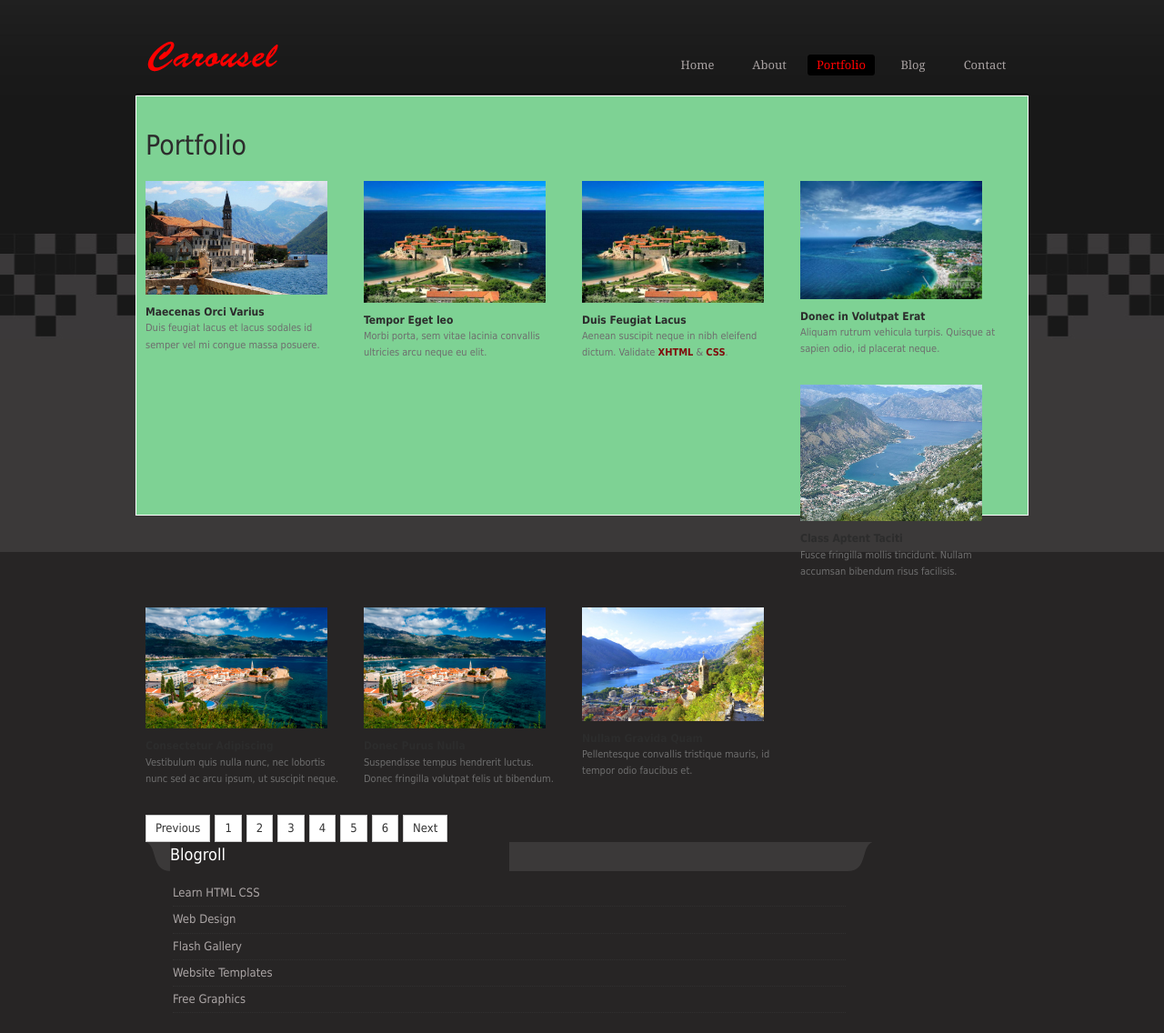
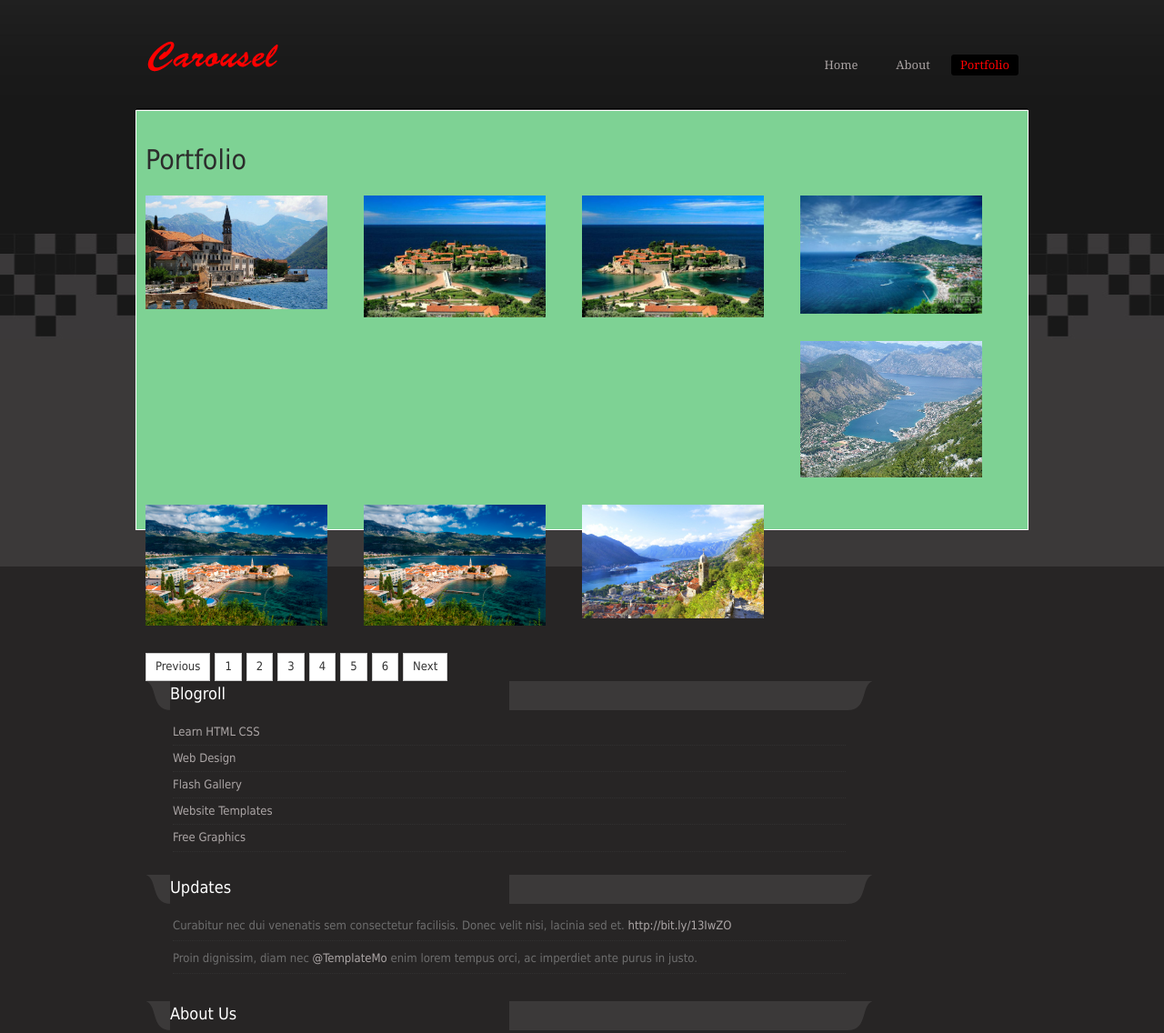
Before and after one commit to crnagora22288743/crnagora22288743.github.io, a plain HTML site: page portfolio.html in a window 1280 px wide. Shown: the top 1136 px of the page at 91% size. Drawn offline with Linux system fonts and the light colour scheme.

Commit message:
Add files via upload

```diff
--- a/portfolio.html
+++ b/portfolio.html
@@ -64,15 +64,9 @@ ddsmoothmenu.init({
             <li><a href="portfolio.html" class="selected">Portfolio</a>
                 <ul>
                     <li><span class="top"></span><span class="bottom"></span></li>
-                    <li><a href="#submenu1">Sub menu 1</a></li>
-                    <li><a href="#submenu2">Sub menu 2</a></li>
-                    <li><a href="#submenu3">Sub menu 3</a></li>
-                    <li><a href="#submenu4">Sub menu 4</a></li>
-                    <li><a href="#submenu5">Sub menu 5</a></li>
-              	</ul>
+
             </li>
-            <li><a href="blog.html">Blog</a></li>
-            <li><a href="contact.html">Contact</a></li>
+
         </ul>
         <br style="clear: left" />
     </div> <!-- end of templatemo_menu -->
@@ -85,50 +79,43 @@ ddsmoothmenu.init({
 
 			<div class="col one_fourth gallery_box">
                 <a href="images/portfolio/01.jpg" rel="lightbox[portfolio]"><img src="images/portfolio/01.jpg" width = "200px" alt="Image 01" class="image_frame"/></a>
-                <h5>Maecenas Orci Varius</h5>
-                <p>Duis feugiat lacus et lacus sodales id semper vel mi congue massa posuere.</p>
-			</div>
+            </div>
+
 
             <div class="col one_fourth gallery_box">
                 <a href="images/portfolio/02.jpg" rel="lightbox[portfolio]"><img src="images/portfolio/02.jpg" width = "200px"alt="Image 02" class="image_frame"/></a>
-                <h5>Tempor Eget leo</h5>
-                <p>Morbi porta, sem vitae lacinia convallis ultricies arcu neque eu elit.</p>
+                <h5>
 			</div>
 
             <div class="col one_fourth gallery_box">
                 <a href="images/portfolio/02.jpg" rel="lightbox[portfolio]"><img src="images/portfolio/02.jpg" width = "200px"alt="Image 03" class="image_frame"/></a>
-                <h5>Duis Feugiat Lacus</h5>
-                <p>Aenean suscipit neque in nibh eleifend dictum. Validate <a href="http://validator.w3.org/check?uri=referer" rel="nofollow"><strong>XHTML</strong></a> &amp; <a href="http://jigsaw.w3.org/css-validator/check/referer" rel="nofollow"><strong>CSS</strong></a>.</p>
+
+
 			</div>
 
             <div class="col one_fourth gallery_box no_margin_right">
                 <a href="images/portfolio/03.jpg" rel="lightbox[portfolio]"><img src="images/portfolio/03.jpg" width = "200px"alt="Image 04" class="image_frame"/></a>
-                <h5>Donec in Volutpat Erat</h5>
-                <p>Aliquam rutrum vehicula turpis. Quisque at sapien odio, id placerat neque. </p>
+
 			</div>
 
             <div class="col one_fourth gallery_box">
                 <a href="images/portfolio/04.jpg" rel="lightbox[portfolio]"><img src="images/portfolio/04.jpg" width = "200px"alt="Image 05" class="image_frame"/></a>
-                <h5>Class Aptent Taciti </h5>
-                <p>Fusce fringilla mollis tincidunt. Nullam accumsan bibendum risus facilisis.</p>
+
 			</div>
 
             <div class="col one_fourth gallery_box">
                 <a href="images/portfolio/05.jpg" rel="lightbox[portfolio]"><img src="images/portfolio/05.jpg"width = "200px" alt="Image 06" class="image_frame"/></a>
-                <h5>Consectetur Adipiscing</h5>
-                <p> Vestibulum quis nulla nunc, nec lobortis nunc sed ac arcu ipsum, ut suscipit neque.</p>
+
 			</div>
 
             <div class="col one_fourth gallery_box">
                 <a href="images/portfolio/05.jpg" rel="lightbox[portfolio]"><img src="images/portfolio/05.jpg"width = "200px" alt="Image 07" class="image_frame"/></a>
-                <h5>Donec Purus Nulla</h5>
-                <p>Suspendisse tempus hendrerit luctus. Donec fringilla volutpat felis ut bibendum.</p>
+
 			</div>
 
             <div class="col one_fourth gallery_box no_margin_right">
                 <a href="images/portfolio/06.jpg" rel="lightbox[portfolio]"><img src="images/portfolio/06.jpg"width = "200px" alt="Image 08" class="image_frame"/></a>
-                <h5>Nullam Gravida Quam</h5>
-                <p> Pellentesque convallis tristique mauris, id tempor odio faucibus et.  </p>
+
 			</div>
 
             <div class="cleaner"></div>
```
Also changed, not shown: about.html (+1 -2 lines), index.html (+5 -18 lines).
